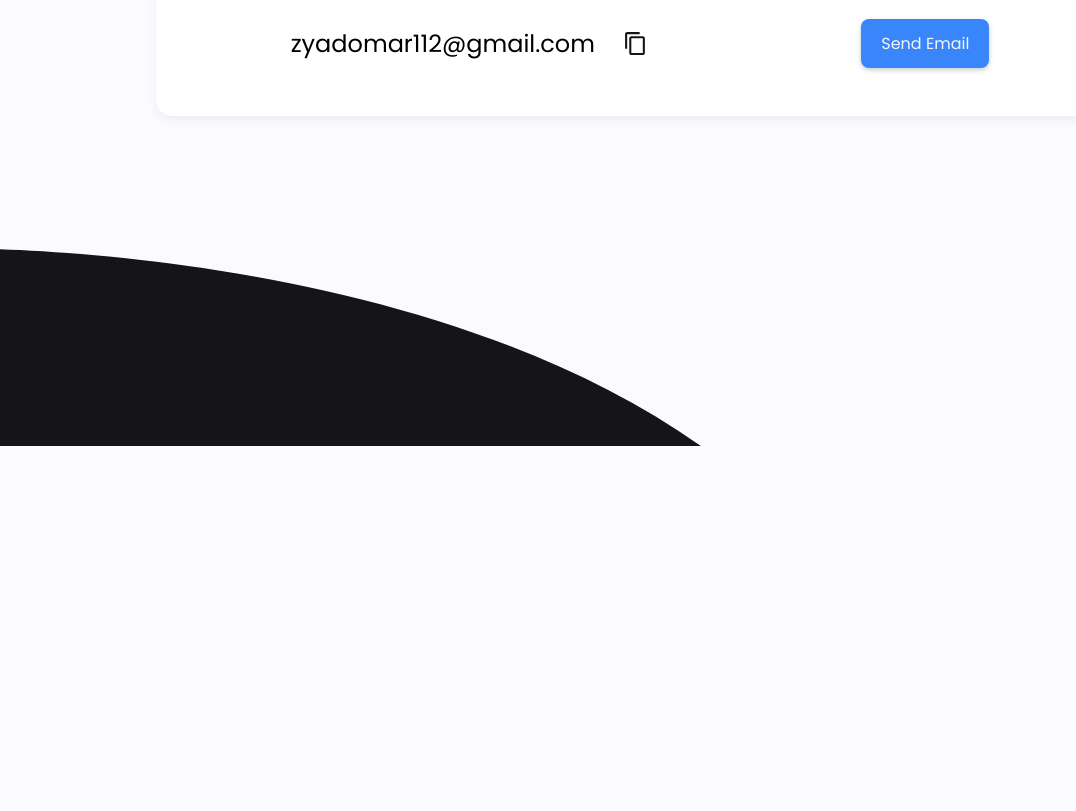
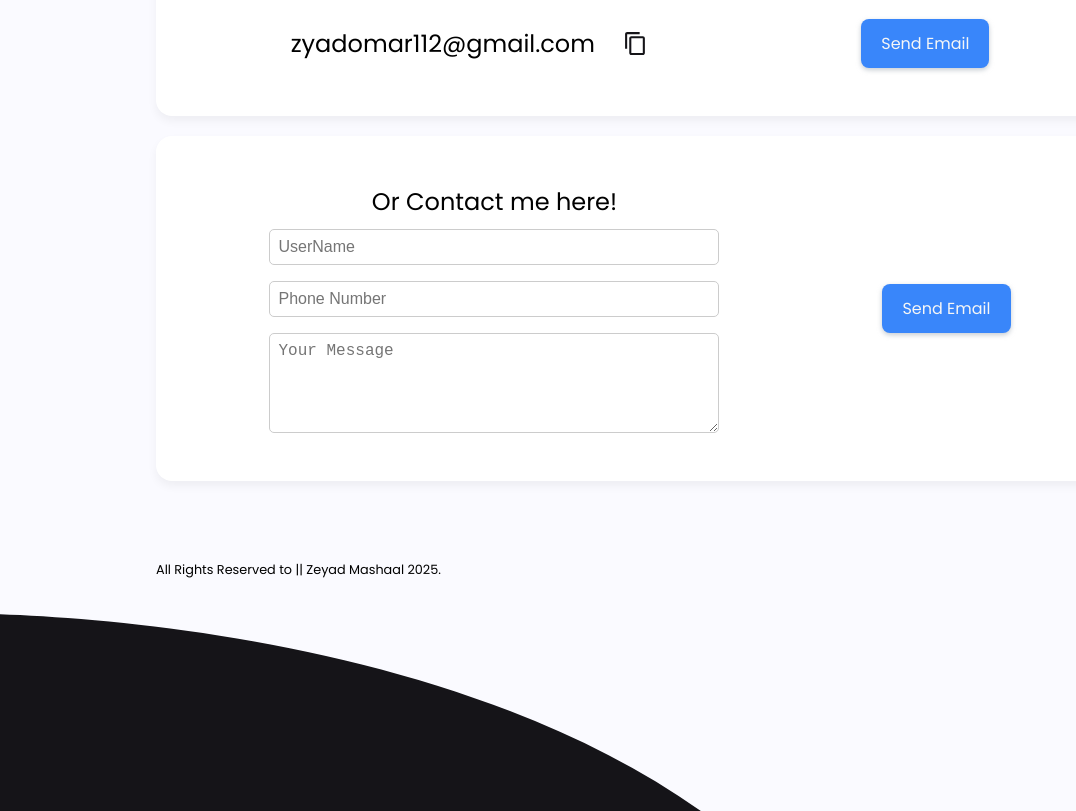
Before and after one commit to Zeyad-Mashal/my_portfolio, a React (Create React App) app: page / in a window 1280 px wide. Shown: the part 3980-4791 px from the top of the page, without its empty margins (0-1076 px from the left). Before the commit the page ends 4426 px from the top, so only its background shows below. Built offline with nearby package versions, Linux system fonts and the light colour scheme.

Commit message:
update portfolio

```diff
--- a/src/components/Contact/Contact.js
+++ b/src/components/Contact/Contact.js
@@ -1,5 +1,5 @@
 import React, { useState } from "react";
-import { ContactWrapper, Email } from "./ContactElements";
+import { ContactWrapper, Email, ContactForm } from "./ContactElements";
 import { MdContentCopy } from "react-icons/md";
 import { IconButton, Tooltip } from "@mui/material";
 import Zoom from '@mui/material/Zoom';
@@ -18,9 +18,9 @@ function Contact() {
   return (
     <ContactWrapper id="contact">
 
-      <div className="Container">
+      <div className="Container"  >
         <div className="SectionTitle">Get In Touch</div>
-        <ScrollAnimation animateIn="fadeIn" >
+        <ScrollAnimation animateIn="fadeIn" style={{ marginBottom: '20px' }} >
           <div className="BigCard">
             <Email>
               <div style={{ display: 'flex', alignItems: 'center', columnGap: '20px', rowGap: '10px', flexWrap: 'wrap', justifyContent: 'center' }} >
@@ -54,6 +54,75 @@ function Contact() {
             </Email>
           </div>
         </ScrollAnimation>
+        <ScrollAnimation animateIn="fadeIn" >
+          <div className="BigCard">
+            <Email>
+              <div style={{ display: 'flex', alignItems: 'center', flexDirection: "column", columnGap: '20px', rowGap: '10px', flexWrap: 'wrap', justifyContent: 'center' }} >
+                <span>Or Contact me here!</span>
+                <div className="contactForm">
+                  <style>
+                    {`
+                      .contactForm {
+                        display: flex;
+                        align-items: center;
+                        flex-direction: column;
+                        justify-content: center;
+                        row-gap: 1rem;
+                        width: 450px;
+
+                      }
+                      input,
+                      textarea {
+                        width: 100%;
+                        padding: 0.5rem;
+                        border: 1px solid #ccc;
+                        border-radius: 5px;
+                        font-size: 1rem;
+                      }
+                      input:focus,
+                      textarea:focus {
+                        outline: none;
+                        border-color: #007bff;
+                      }
+                      textarea {
+                        height: 100px;
+                      }
+                        @media (max-width: 576px) {
+                          .contactForm {
+                            width: 300px;
+                          }
+                          input,
+                          textarea {
+                            width: 100%;
+                          }
+                        }
+                        @media (max-width: 436px) {
+                          .contactForm {
+                            width: 250px;
+                          }
+                          input,
+                          textarea {
+                            width: 100%;
+                          }
+                        }
+                    `}
+                  </style>
+                  <input placeholder="UserName" />
+                  <input placeholder="Phone Number" />
+                  <textarea placeholder="Your Message" />
+                </div>
+              </div>
+              <a
+                className="btn PrimaryBtn btn-shadow"
+                href="mailto:zyadomar112@gmail.com"
+                target="_blank"
+                rel="noopener noreferrer"
+              >
+                Send Email
+              </a>
+            </Email>
+          </div>
+        </ScrollAnimation>
 
       </div>
     </ContactWrapper>
--- a/src/components/Contact/ContactElements.js
+++ b/src/components/Contact/ContactElements.js
@@ -2,6 +2,12 @@ import styled from "@emotion/styled";
 
 export const ContactWrapper = styled.div`
   margin: 5rem 0;
+  display: flex;
+  flex-direction: column;
+  align-items: center;
+  justify-content: center;
+  width: 100%;
+  flex-wrap: wrap;
 `;
 
 export const Email = styled.div`
@@ -11,6 +17,7 @@ export const Email = styled.div`
   justify-content: space-around;
   flex-wrap: wrap;
   row-gap: 1rem;
+  width: 100%;
 
   span {
     font-size: 1rem;
@@ -28,3 +35,50 @@ export const Email = styled.div`
     }
   }
 `;
+
+export const ContactForm = styled.div`
+  display: flex;
+  align-items: center;
+  flex-direction: column;
+  justify-content: center;
+  row-gap: 1rem;
+  width: 450px;
+
+  padding: 1rem;
+background-color: red;
+  input,
+  textarea {
+    width: 400px;
+    padding: 0.5rem;
+    border: 1px solid #ccc;
+    border-radius: 5px;
+    font-size: 1rem;
+    &:focus {
+      outline: none;
+      border-color: #007bff;
+    }
+  }
+  textarea {
+    resize: none;
+    height: 100px;
+  }
+  @media (min-width: 576px) {
+    input,
+    textarea {
+      width: 80%;
+    }
+  }
+  @media (min-width: 768px) {
+    input,
+    textarea {
+      width: 70%;
+    }
+  }
+  @media (min-width: 992px) {
+    input,
+    textarea {
+      width: 60%;
+    }
+  }
+
+`;
--- a/src/components/Footer/Footer.js
+++ b/src/components/Footer/Footer.js
@@ -8,6 +8,7 @@ const FooterSection = styled.div`
   width: 100%;
   height: 250px;
   position: relative;
+  font-size: 0.8rem;
 
   span {
     position: absolute;
@@ -22,7 +23,8 @@ const FooterSection = styled.div`
 function Footer() {
   return (
     <FooterSection>
-      <div className="Container"/>
+      <div className="Container">All Rights Reserved to || Zeyad Mashaal 2025.</div>
+
     </FooterSection>
   );
 }
--- a/src/components/Projects/ProjectCard/ProjectCard.js
+++ b/src/components/Projects/ProjectCard/ProjectCard.js
@@ -13,7 +13,7 @@ function ProjectCard() {
   return (
     <>
       {ProjectList.map((list, index) => (
-        <ScrollAnimation animateIn="fadeInLeft" key={index}>
+        <ScrollAnimation animateIn={index % 2 === 0 ? "fadeInLeft" : "fadeInRight"} key={index}>
           <Card>
             <CardLeft>
               <img src={list.img} alt={list.name} />
--- a/src/data/ProjectData.js
+++ b/src/data/ProjectData.js
@@ -40,7 +40,7 @@ export const ProjectList = [
     img: "/p-p.png",
     title: "Practice Papers",
     description:
-      "An app to detect if a job posting is a scam or not using its description.",
+      "An educational platform for british school with dynamic courses, scientific keyboard and notpad for write the steps of solving questions.",
     tech_stack: ["React.js", "NodeJs", "MongoDB"],
     github_url: "",
     demo_url: "https://practice-papers.com",
```
